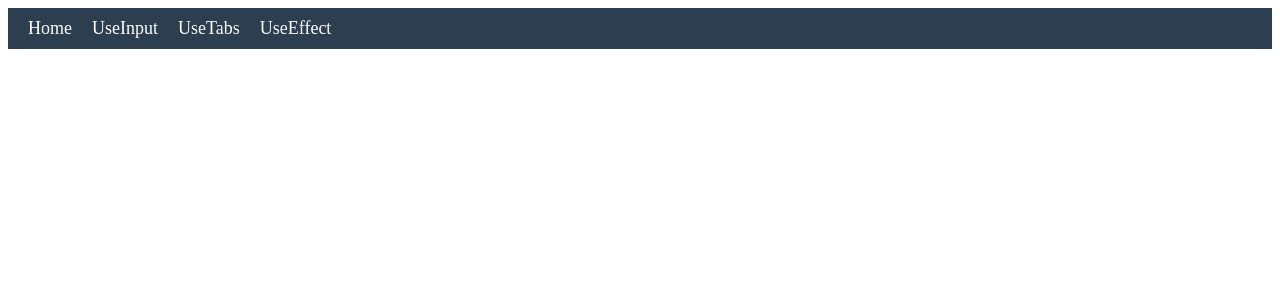
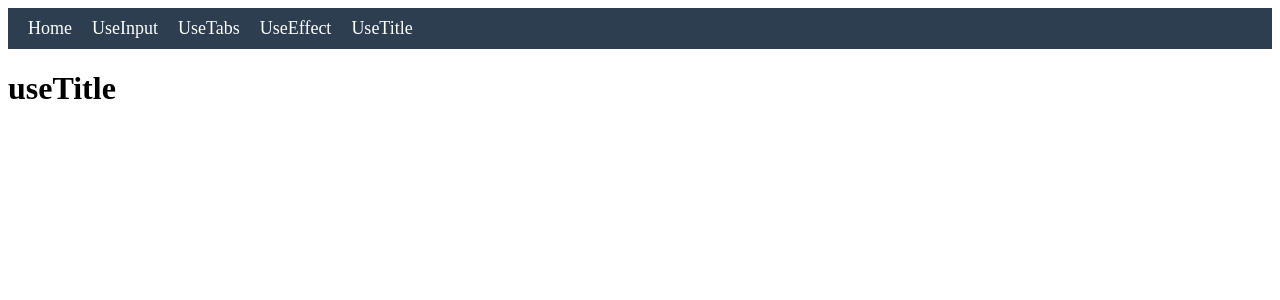
Before and after one commit to gwKainos/react-hooks, a React (Create React App) app: page /useTitle in a window 1280 px wide. Shown: the top 300 px of the page. Built offline with nearby package versions, Linux system fonts and the light colour scheme.

Commit message:
2-1. useTitle

```diff
--- a/src/app/App.js
+++ b/src/app/App.js
@@ -5,6 +5,7 @@ import React from "react";
 import Home from "../pages/Home/Home";
 import UseTabs from "../pages/UseTabs/UseTabs";
 import UseEffect from "../pages/UseEffect/UseEffect";
+import UseTitle from "../pages/UseTitle/UseTitle";
 
 function App() {
   return <Router>
@@ -14,6 +15,7 @@ function App() {
       <Route path="/useEffect" element={<UseEffect/>}/>
       <Route path="/useInput" element={<UseInput/>}/>
       <Route path="/useTabs" element={<UseTabs/>}/>
+      <Route path="/useTitle" element={<UseTitle/>}/>
     </Routes>
   </Router>;
 }
--- /dev/null
+++ b/src/pages/UseTitle/UseTitle.js
@@ -0,0 +1,25 @@
+import { useEffect, useState } from "react";
+
+const useTitle = (initialTitle) => {
+  const [title, setTitle] = useState(initialTitle);
+  const updateTitle = () => {
+    const htmlTitle = document.querySelector("title");
+    htmlTitle.innerText = title;
+  };
+  useEffect(updateTitle, [title]);
+  return setTitle;
+};
+
+function UseTitle() {
+  const titleUpdater = useTitle("Loading...");
+  setTimeout(() => {
+    titleUpdater("Home");
+  }, 5000);
+  return (
+      <>
+        <h1>useTitle</h1>
+      </>
+  );
+}
+
+export default UseTitle;
--- a/src/widgets/Header/Header.js
+++ b/src/widgets/Header/Header.js
@@ -18,6 +18,9 @@ function Header() {
           <Link to="useEffect" className={styles.link}>
             UseEffect
           </Link>
+          <Link to="useTitle" className={styles.link}>
+            UseTitle
+          </Link>
         </nav>
       </header>
   );
```
Also changed, not shown: 1 other file (tests, documents, lock files or other folders).
